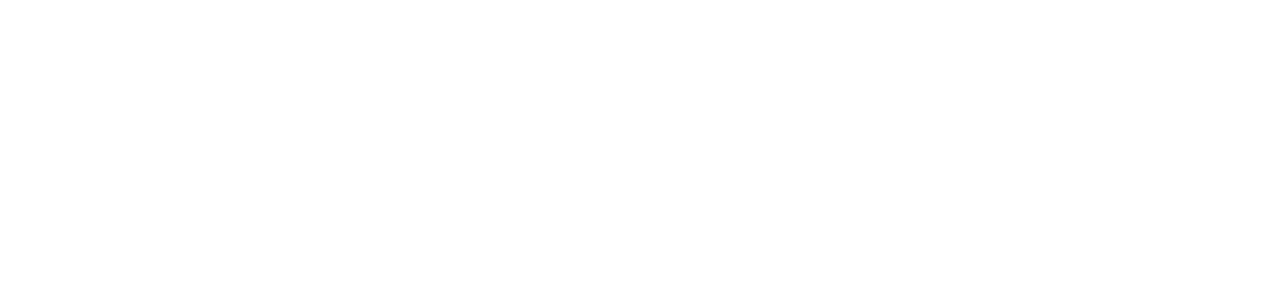
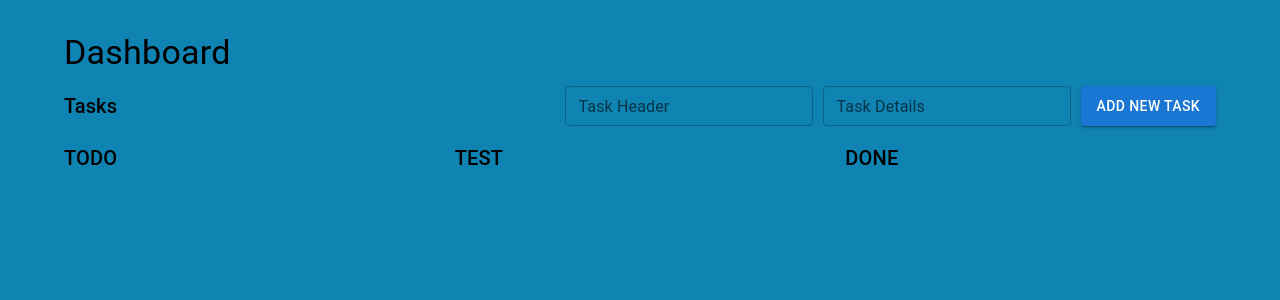
Before and after one commit to DenizAltinisik/internship_management, a React (Create React App) app in the folder frontend/my-app/: page /dashboard in a window 1280 px wide. Before the commit this address had no page. Shown: the top 300 px of the page. Built offline with nearby package versions, Linux system fonts and the light colour scheme.

Commit message:
Dashboard task management (local)

```diff
--- a/frontend/my-app/package.json
+++ b/frontend/my-app/package.json
@@ -3,6 +3,7 @@
   "version": "0.1.0",
   "private": true,
   "dependencies": {
+    "@atlaskit/drag-and-drop": "^0.15.1",
     "@emotion/react": "^11.11.4",
     "@emotion/styled": "^11.11.5",
     "@mui/icons-material": "^5.15.21",
@@ -13,9 +14,12 @@
     "axios": "^1.7.2",
     "flag-icon-css": "^4.1.7",
     "react": "^18.3.1",
+    "react-beautiful-dnd": "^13.1.1",
+    "react-dnd": "^16.0.1",
+    "react-dnd-html5-backend": "^16.0.1",
     "react-dom": "^18.3.1",
     "react-phone-input-2": "^2.15.1",
-    "react-router-dom": "^6.24.0",
+    "react-router-dom": "^6.24.1",
     "react-scripts": "5.0.1",
     "web-vitals": "^2.1.4"
   },
--- a/frontend/my-app/src/App.js
+++ b/frontend/my-app/src/App.js
@@ -5,7 +5,8 @@
 import LoginPage from './components/LoginPage';
 import Dashboard from './components/Dashboard';
 import ProfilePage from './components/ProfilePage';
-import  ProfileEdit  from './components/ProfileEdit';
+import ProfileEdit from './components/ProfileEdit';
+
 function App() {
   return (
     <Router>
@@ -16,7 +17,7 @@
           <Route path="/login" element={<LoginPage />} />
           <Route path="/profile" element={<ProfilePage />} />
           <Route path="/changeProfile" element={<ProfileEdit />} />
-
+          <Route path="/dashboard" element={<Dashboard />} />
         </Routes>
       </div>
     </Router>
--- a/frontend/my-app/src/components/Dashboard.js
+++ b/frontend/my-app/src/components/Dashboard.js
@@ -1,18 +1,213 @@
-import React from 'react';
-import { Link } from 'react-router-dom';
+// Dashboard.js
+
+import React, { useState, useEffect } from 'react';
+import { Container, Typography, Box, Table, TableBody, TableCell, TableContainer, TableHead, TableRow, Paper, Button, TextField } from '@mui/material';
+import { DragDropContext, Droppable, Draggable } from 'react-beautiful-dnd';
+import './css/Dashboard.css'; // Import the CSS file for styling
 
 const Dashboard = () => {
+  const [tasks, setTasks] = useState([
+
+  ]);
+
+  const [newTaskHeader, setNewTaskHeader] = useState('');
+  const [newTaskDetails, setNewTaskDetails] = useState('');
+
+  useEffect(() => {
+    // Generate random colors for each task
+    const updatedTasks = tasks.map(task => ({
+      ...task,
+      color: getRandomColor(),
+    }));
+    setTasks(updatedTasks);
+  }, []);
+
+  const getRandomColor = () => {
+    const letters = '0123456789ABCDEF';
+    let color = '#';
+    for (let i = 0; i < 6; i++) {
+      color += letters[Math.floor(Math.random() * 16)];
+    }
+    return color;
+  };
+
+  const handleDragEnd = (result) => {
+    const { destination, source, draggableId } = result;
+
+    if (!destination) {
+      return;
+    }
+
+    if (destination.droppableId === source.droppableId && destination.index === source.index) {
+      return;
+    }
+
+    const updatedTasks = [...tasks];
+    const task = updatedTasks.find((task) => task.id === draggableId);
+    updatedTasks.splice(source.index, 1);
+    updatedTasks.splice(destination.index, 0, { ...task, status: destination.droppableId });
+
+    setTasks(updatedTasks);
+  };
+
+  const handleAddTask = () => {
+    if (newTaskHeader.trim() === '' || newTaskDetails.trim() === '') {
+      return;
+    }
+
+    const newTaskObj = {
+      id: `task${tasks.length + 1}`,
+      header: newTaskHeader,
+      details: newTaskDetails,
+      status: 'todo', // Queue new tasks to 'todo' by default
+      color: getRandomColor(), // Assign a random color to the new task
+    };
+
+    setTasks([...tasks, newTaskObj]);
+    setNewTaskHeader('');
+    setNewTaskDetails('');
+  };
+
+  const handleInputChange = (e, type) => {
+    if (type === 'header') {
+      setNewTaskHeader(e.target.value);
+    } else if (type === 'details') {
+      setNewTaskDetails(e.target.value);
+    }
+  };
+
+  const moveForward = (taskId) => {
+    const updatedTasks = tasks.map(task => {
+      if (task.id === taskId) {
+        switch (task.status) {
+          case 'todo':
+            return { ...task, status: 'test' };
+          case 'test':
+            return { ...task, status: 'done' };
+          default:
+            return task;
+        }
+      }
+      return task;
+    });
+
+    setTasks(updatedTasks);
+  };
+
+  const moveBackward = (taskId) => {
+    const updatedTasks = tasks.map(task => {
+      if (task.id === taskId) {
+        switch (task.status) {
+          case 'done':
+            return { ...task, status: 'test' };
+          case 'test':
+            return { ...task, status: 'todo' };
+          default:
+            return task;
+        }
+      }
+      return task;
+    });
+
+    setTasks(updatedTasks);
+  };
+
   return (
-    <div>
-      <h1>Welcome!</h1>
-      <Link to="/register">
-        <button>Register</button>
-      </Link>
-      <Link to="/login">
-        <button>Login</button>
-      </Link>
-    </div>
+    <Container maxWidth="lg">
+      <Box sx={{ mt: 4, mb: 4 }}>
+        <Typography variant="h4" component="h1" gutterBottom>
+          Dashboard
+        </Typography>
+        <Box sx={{ display: 'flex', justifyContent: 'space-between', alignItems: 'center', mb: 2 }}>
+          <Typography variant="h6" component="h2">
+            Tasks
+          </Typography>
+          <Box sx={{ display: 'flex', gap: '10px' }}>
+            <TextField
+              label="Task Header"
+              variant="outlined"
+              size="small"
+              value={newTaskHeader}
+              onChange={(e) => handleInputChange(e, 'header')}
+            />
+            <TextField
+              label="Task Details"
+              variant="outlined"
+              size="small"
+              value={newTaskDetails}
+              onChange={(e) => handleInputChange(e, 'details')}
+            />
+            <Button variant="contained" onClick={handleAddTask}>
+              Add New Task
+            </Button>
+          </Box>
+        </Box>
+        <DragDropContext onDragEnd={handleDragEnd}>
+          <Box sx={{ display: 'flex', gap: '20px' }}>
+            {['todo', 'test', 'done'].map((status) => (
+              <Box key={status} sx={{ flex: '1 1 30%' }}>
+                <Typography variant="h6" component="h3" gutterBottom>
+                  {status.toUpperCase()}
+                </Typography>
+                <Droppable droppableId={status} key={status}>
+                  {(provided) => (
+                    <TableContainer component={Paper} {...provided.droppableProps} innerRef={provided.innerRef}>
+                      <Table>
+                        <TableBody>
+                          {tasks
+                            .filter((task) => task.status === status)
+                            .map((task, index) => (
+                              <Draggable key={task.id} draggableId={task.id} index={index}>
+                                {(provided) => (
+                                  <TableRow
+                                    ref={provided.innerRef}
+                                    {...provided.draggableProps}
+                                    {...provided.dragHandleProps}
+                                    className={`task-card ${status}`} // Apply classes for styling
+                                  >
+                                    <TableCell>
+                                      <Typography variant="subtitle1">{task.header}</Typography>
+                                      <Typography variant="body2">{task.details}</Typography>
+                                      <Box sx={{ display: 'flex', justifyContent: 'space-between', mt: 2 }}>
+                                        {task.status === 'todo' && (
+                                          <Button variant="outlined" size="small" onClick={() => moveForward(task.id)}>
+                                            Move to Test
+                                          </Button>
+                                        )}
+                                        {task.status === 'test' && (
+                                          <>
+                                            <Button variant="outlined" size="small" onClick={() => moveBackward(task.id)}>
+                                              Back to To Do
+                                            </Button>
+                                            <Button variant="outlined" size="small" onClick={() => moveForward(task.id)}>
+                                              Move to Done
+                                            </Button>
+                                          </>
+                                        )}
+                                        {task.status === 'done' && (
+                                          <Button variant="outlined" size="small" onClick={() => moveBackward(task.id)}>
+                                            Back to Test
+                                          </Button>
+                                        )}
+                                      </Box>
+                                    </TableCell>
+                                  </TableRow>
+                                )}
+                              </Draggable>
+                            ))}
+                          {provided.placeholder}
+                        </TableBody>
+                      </Table>
+                    </TableContainer>
+                  )}
+                </Droppable>
+              </Box>
+            ))}
+          </Box>
+        </DragDropContext>
+      </Box>
+    </Container>
   );
-}
+};
 
 export default Dashboard;
--- /dev/null
+++ b/frontend/my-app/src/components/ItemTypes.js
@@ -0,0 +1,4 @@
+// src/components/ItemTypes.js
+export const ItemTypes = {
+    TASK: 'task',
+  };
--- a/frontend/my-app/src/components/LoginPage.js
+++ b/frontend/my-app/src/components/LoginPage.js
@@ -17,7 +17,7 @@
         // Save the token to localStorage or context
         localStorage.setItem('token', response.data.access_token);
         // Navigate to the dashboard or profile page after successful login
-        navigate('/profile');
+        navigate('/dashboard');
       }
     } catch (error) {
       console.error('Login failed:', error);
--- /dev/null
+++ b/frontend/my-app/src/components/css/Dashboard.css
@@ -0,0 +1,24 @@
+/* Dashboard.css */
+
+body {
+    background-color: #0f83b2; /* Set page background color */
+  }
+
+  .task-card {
+    padding: 16px;
+    margin-bottom: 8px;
+    border-radius: 4px;
+  }
+
+  .todo {
+    background-color: orange; /* Example color for 'To Do' tasks */
+
+  }
+
+  .test {
+    background-color: yellow; /* Example color for 'Test' tasks */
+  }
+
+  .done {
+    background-color: green; /* Example color for 'Done' tasks */
+  }
--- a/frontend/my-app/src/index.js
+++ b/frontend/my-app/src/index.js
@@ -3,11 +3,15 @@
 import './index.css';
 import App from './App';
 import reportWebVitals from './reportWebVitals';
+import { DndProvider } from 'react-dnd';
+import { HTML5Backend } from 'react-dnd-html5-backend';
 
 const root = ReactDOM.createRoot(document.getElementById('root'));
 root.render(
   <React.StrictMode>
-    <App />
+    <DndProvider backend={HTML5Backend}>
+      <App />
+    </DndProvider>
   </React.StrictMode>
 );
 
```
Also changed, not shown: frontend/my-app/src/components/Task.js (added, +23 -0 lines), frontend/my-app/src/components/TaskCard.js (added, +25 -0 lines), 2 other files (tests, documents, lock files or other folders).
